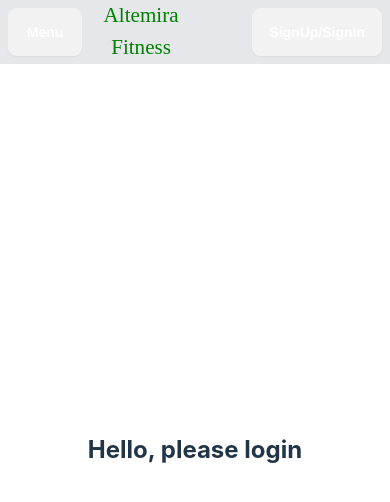
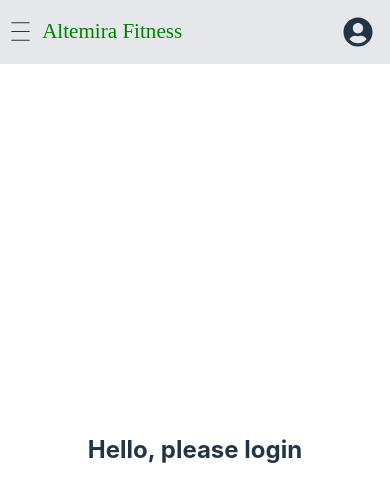
Before and after one commit to Abhijeet1520/fitness-site, a React (Vite) app: page / in a window 390 px wide. Shown: the top 502 px of the page. Built offline with nearby package versions, Linux system fonts and the light colour scheme; no server answers.

Commit message:
changed navbar icons

```diff
--- a/package.json
+++ b/package.json
@@ -7,6 +7,7 @@
     "firebase": "^10.12.2",
     "react": "^18.2.0",
     "react-dom": "^18.2.0",
+    "react-icons": "^5.2.1",
     "react-redux": "^9.1.2",
     "react-router-dom": "^6.23.1",
     "redux": "^5.0.1"
--- a/src/components/navbar/navbar.css
+++ b/src/components/navbar/navbar.css
@@ -20,8 +20,10 @@ li{
     font-size: large;
 }
 
-.login-btn{
+.loginbtn{
+    cursor: pointer;
     margin-left: 3%;
+    margin-right: 5%;
 }
 
 #menuu{
--- a/src/components/navbar/navbar.tsx
+++ b/src/components/navbar/navbar.tsx
@@ -1,9 +1,9 @@
 import React from "react";
 import { useAuth } from "../../contexts/authContext";
 import { Link, useNavigate } from "react-router-dom";
-import { doSignOut } from "../../firebase/auth";
-import LoginLogout from "../buttons/login_logout";
 import "./navbar.css";
+import { FaUserCircle } from "react-icons/fa";
+import { CiMenuBurger } from "react-icons/ci";
 
 const Header: React.FC = () => {
     const { userLoggedIn } = useAuth();
@@ -14,9 +14,9 @@ const Header: React.FC = () => {
         <nav className="navbar flex flex-row gap-x-2 w-full z-20 fixed top-0 left-0 h-12 border-b place-content-center items-center bg-gray-200">
             <div className="navbar-start">
             <div className="dropdown dropdown-start">
-            <div tabIndex={0} role="button" className="btn lg:hidden">
-                            <div className="w-10" style={{color: "white", fontFamily: "helvetica"}}>
-                                Menu
+            <div tabIndex={0} role="button" className="lg:hidden">
+                            <div className="" style={{ fontFamily: "helvetica"}}>
+                                        <CiMenuBurger size={25} />
                             </div>
                         </div>
                         <ul tabIndex={0} id="menuu" className="menu menu-md dropdown-content mt-3 z-[1] p-2 shadow bg-base-500 rounded-box w-32">
@@ -45,7 +45,7 @@ const Header: React.FC = () => {
                 <a href="/home" className="pagename">Altemira Fitness</a>
             </div>
             <div className="navbar-end">
-            <div className="navbar-end hidden lg:flex">
+            <div className="navbar-center hidden lg:flex">
 
                 <ul className="menu menu-horizontal px-1">
                     <li><a className="nav-el">About</a></li>
@@ -54,9 +54,9 @@ const Header: React.FC = () => {
                     <li><a className="nav-el">More</a></li>
                 </ul>
                 </div>
-                <span className="login-btn">
-                <LoginLogout />
-                </span>
+                <div className="loginbtn">
+                    <FaUserCircle size={30} onClick={() => {navigate("/profile")}}/>
+                </div>
             </div>
         </nav>
         </>
```
